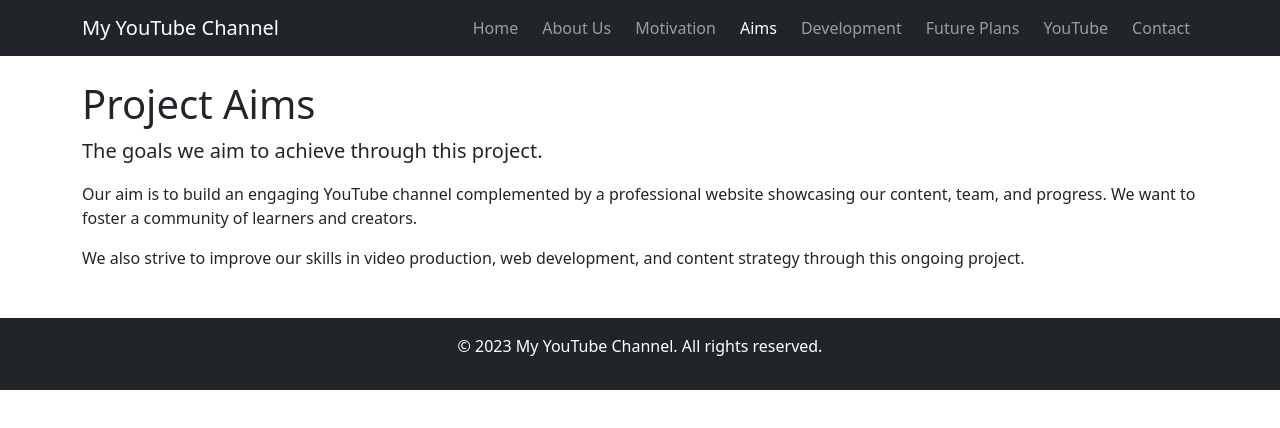
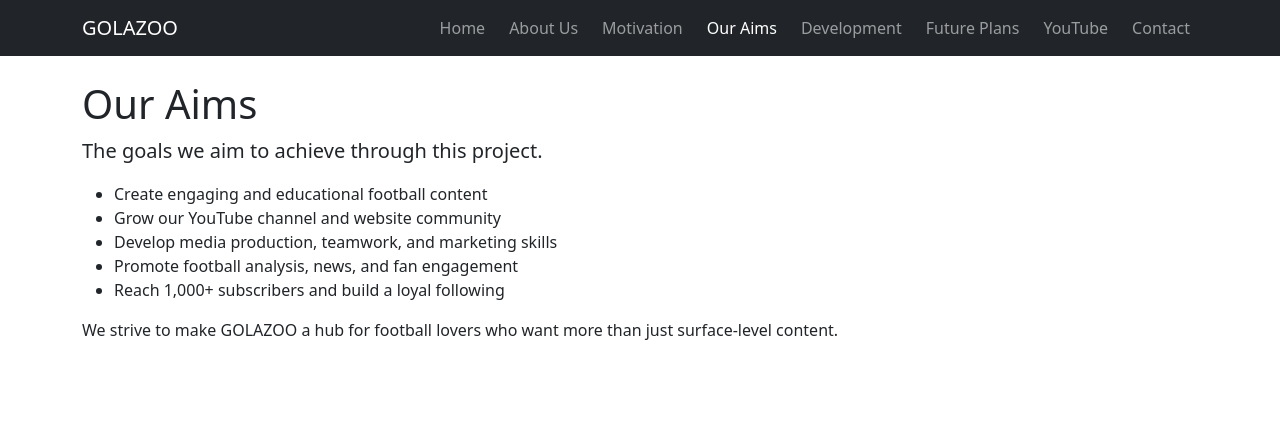
Before and after one commit to azizbek880/youtube-groupwork, a plain HTML site: page aims.html in a window 1280 px wide. Drawn offline with nearby package versions, Linux system fonts and the light colour scheme.

Commit message:
Update aims.html

```diff
--- a/aims.html
+++ b/aims.html
@@ -1,16 +1,28 @@
 <!DOCTYPE html>
 <html lang="en">
 <head>
+  <head>
+    <meta charset="UTF-8">
+    <title>Page Title</title>
+    <link rel="stylesheet" href="styles.css"> <!-- Link to the external CSS -->
+    <style>
+      /* Any additional CSS you want to include inside the HTML */
+    </style>
+  </head>
+
   <meta charset="UTF-8" />
   <meta name="viewport" content="width=device-width, initial-scale=1" />
-  <title>Project Aims - My YouTube Channel</title>
+  <title>Our Aims - GOLAZOO</title>
   <link href="https://cdn.jsdelivr.net/npm/bootstrap@5.3.0/dist/css/bootstrap.min.css" rel="stylesheet" />
-  <style>body { padding-top: 56px; } footer { background-color: #212529; color: #fff; padding: 1rem 0; }</style>
+  <style>
+    body { padding-top: 56px; }
+    footer { background-color: #212529; color: #fff; padding: 1rem 0; }
+  </style>
 </head>
 <body>
 <nav class="navbar navbar-expand-lg navbar-dark bg-dark fixed-top" aria-label="Main navigation">
   <div class="container">
-    <a class="navbar-brand" href="index.html">My YouTube Channel</a>
+    <a class="navbar-brand" href="index.html">GOLAZOO</a>
     <button class="navbar-toggler" type="button" data-bs-toggle="collapse" data-bs-target="#navbarNav"
             aria-controls="navbarNav" aria-expanded="false" aria-label="Toggle navigation">
       <span class="navbar-toggler-icon"></span>
@@ -20,7 +32,7 @@
         <li class="nav-item"><a class="nav-link" href="index.html">Home</a></li>
         <li class="nav-item"><a class="nav-link" href="about.html">About Us</a></li>
         <li class="nav-item"><a class="nav-link" href="motivation.html">Motivation</a></li>
-        <li class="nav-item"><a class="nav-link active" href="aims.html">Aims</a></li>
+        <li class="nav-item"><a class="nav-link active" href="aims.html">Our Aims</a></li>
         <li class="nav-item"><a class="nav-link" href="development.html">Development</a></li>
         <li class="nav-item"><a class="nav-link" href="future.html">Future Plans</a></li>
         <li class="nav-item"><a class="nav-link" href="youtube.html">YouTube</a></li>
@@ -29,15 +41,21 @@
     </div>
   </div>
 </nav>
+
 <main class="container mt-4">
-  <h1>Project Aims</h1>
+  <h1>Our Aims</h1>
   <p class="lead">The goals we aim to achieve through this project.</p>
-  <p>Our aim is to build an engaging YouTube channel complemented by a professional website showcasing our content, team, and progress. We want to foster a community of learners and creators.</p>
-  <p>We also strive to improve our skills in video production, web development, and content strategy through this ongoing project.</p>
+  <ul>
+    <li>Create engaging and educational football content</li>
+    <li>Grow our YouTube channel and website community</li>
+    <li>Develop media production, teamwork, and marketing skills</li>
+    <li>Promote football analysis, news, and fan engagement</li>
+    <li>Reach 1,000+ subscribers and build a loyal following</li>
+  </ul>
+  <p>We strive to make GOLAZOO a hub for football lovers who want more than just surface-level content.</p>
 </main>
-<footer class="text-center mt-5">
-  <p>&copy; 2023 My YouTube Channel. All rights reserved.</p>
-</footer>
+
+
 <script src="https://cdn.jsdelivr.net/npm/bootstrap@5.3.0/dist/js/bootstrap.bundle.min.js"></script>
 </body>
 </html>
```
